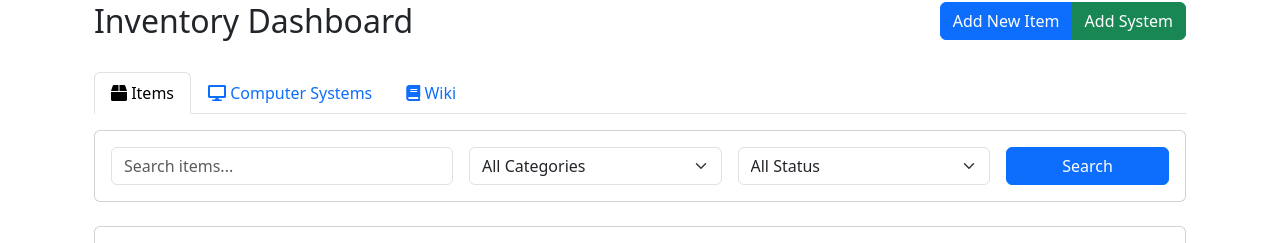
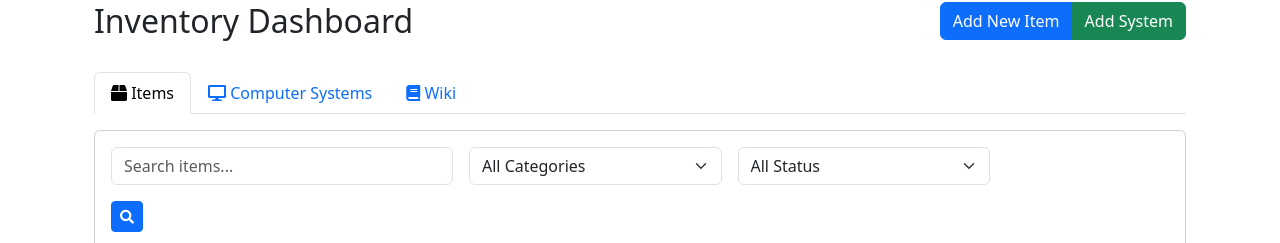
Before and after one commit to webdevtodayjason/tc-Inventory, a Flask app: page /dashboard in a window 1280 px wide. Shown: the part 54-297 px from the top of the page. Run offline with Flask 3, Linux system fonts and the light colour scheme; the visitor is signed in with stand-in values (Sample User, id 1); data that the repository does not hold is empty; parts of the project's set-up code (start-up, migrations or seed data) failed here and were passed over; some libraries are stand-ins or nearby versions.

Commit message:
Update inventory routes, forms, and dashboard for improved search and filter functionality

```diff
--- a/app/forms.py
+++ b/app/forms.py
@@ -138,6 +138,7 @@ class GeneralItemForm(FlaskForm):
     purchase_url = StringField('Purchase URL', validators=[Optional(), URL()])
     category = SelectField('Category', coerce=int, validators=[Optional()])
     tags = SelectMultipleField('Tags', coerce=int, validators=[Optional()])
+    min_quantity = IntegerField('Minimum Quantity', default=0)
 
 class ChangePasswordForm(FlaskForm):
     current_password = PasswordField('Current Password', validators=[DataRequired()])
--- a/app/routes/inventory.py
+++ b/app/routes/inventory.py
@@ -66,7 +66,8 @@ def dashboard():
         items_query = items_query.filter(
             db.or_(
                 InventoryItem.name.ilike(f'%{search}%'),
-                InventoryItem.tracking_id.ilike(f'%{search}%')
+                InventoryItem.tracking_id.ilike(f'%{search}%'),
+                InventoryItem.barcode.ilike(f'%{search}%')
             )
         )
 
@@ -184,7 +185,11 @@ def add_item():
                 barcode=form.barcode.data,
                 upc=form.upc.data,
                 image_url=form.image_url.data,
-                creator_id=current_user.id
+                creator_id=current_user.id,
+                storage_location=form.storage_location.data,
+                cost=form.cost.data,
+                sell_price=form.sell_price.data,
+                purchase_url=form.purchase_url.data
             )
 
             # Store the full category path in item metadata
@@ -292,6 +297,10 @@ def edit_item(id):
 
         # Create form
         form = GeneralItemForm(obj=item)
+
+        # Populate category choices for the dropdown
+        categories = Category.get_ordered_categories()
+        form.category.choices = [(c.id, c.get_display_name()) for c in categories]
 
         if request.method == 'POST':
             print("\n=== Processing POST request ===")
--- a/app/templates/inventory/dashboard.html
+++ b/app/templates/inventory/dashboard.html
@@ -65,8 +65,15 @@
                                 <option value="out_of_stock" {% if request.args.get('status') == 'out_of_stock' %}selected{% endif %}>Out of Stock</option>
                             </select>
                         </div>
-                        <div class="col-md-2">
-                            <button type="submit" class="btn btn-primary w-100">Search</button>
+                        <div class="col-md-4 d-flex justify-content-start align-items-center">
+                            {% if request.args.get('search') or request.args.get('category') or request.args.get('status') %}
+                                <a href="{{ url_for('inventory.dashboard') }}" class="btn btn-secondary btn-sm me-1">
+                                    <i class="fas fa-times"></i>
+                                </a>
+                            {% endif %}
+                            <button type="submit" class="btn btn-primary btn-sm">
+                                <i class="fas fa-search"></i>
+                            </button>
                         </div>
                     </form>
                 </div>
@@ -197,8 +204,15 @@
                                 <option value="maintenance" {% if request.args.get('system_status') == 'maintenance' %}selected{% endif %}>Maintenance</option>
                             </select>
                         </div>
-                        <div class="col-md-2">
-                            <button type="submit" class="btn btn-primary w-100">Search</button>
+                        <div class="col-md-4 d-flex justify-content-between">
+                            {% if request.args.get('search_systems') or request.args.get('model') or request.args.get('system_status') %}
+                                <a href="{{ url_for('inventory.dashboard') }}" class="btn btn-secondary btn-sm me-2">
+                                    <i class="fas fa-times"></i>
+                                </a>
+                            {% endif %}
+                            <button type="submit" class="btn btn-primary btn-sm">
+                                <i class="fas fa-search"></i>
+                            </button>
                         </div>
                     </form>
                 </div>
@@ -300,8 +314,15 @@
                                 {% endfor %}
                             </select>
                         </div>
-                        <div class="col-md-2">
-                            <button type="submit" class="btn btn-primary w-100">Search</button>
+                        <div class="col-md-4 d-flex justify-content-between">
+                            {% if request.args.get('wiki_search') or request.args.get('wiki_category') %}
+                                <a href="{{ url_for('inventory.dashboard') }}" class="btn btn-secondary btn-sm me-2">
+                                    <i class="fas fa-times"></i>
+                                </a>
+                            {% endif %}
+                            <button type="submit" class="btn btn-primary btn-sm">
+                                <i class="fas fa-search"></i>
+                            </button>
                         </div>
                         <div class="col-md-3 text-end">
                             <a href="{{ url_for('wiki.new_page') }}" class="btn btn-success w-100">
```
